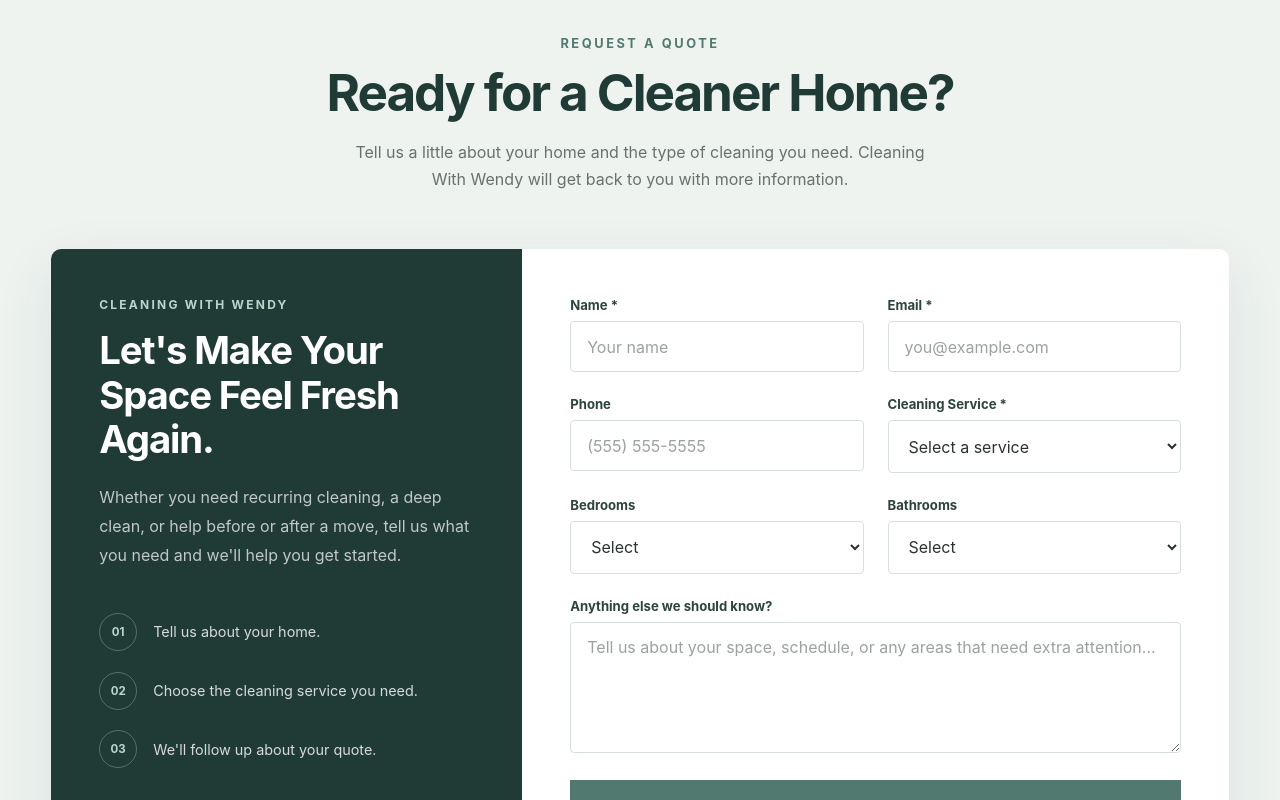
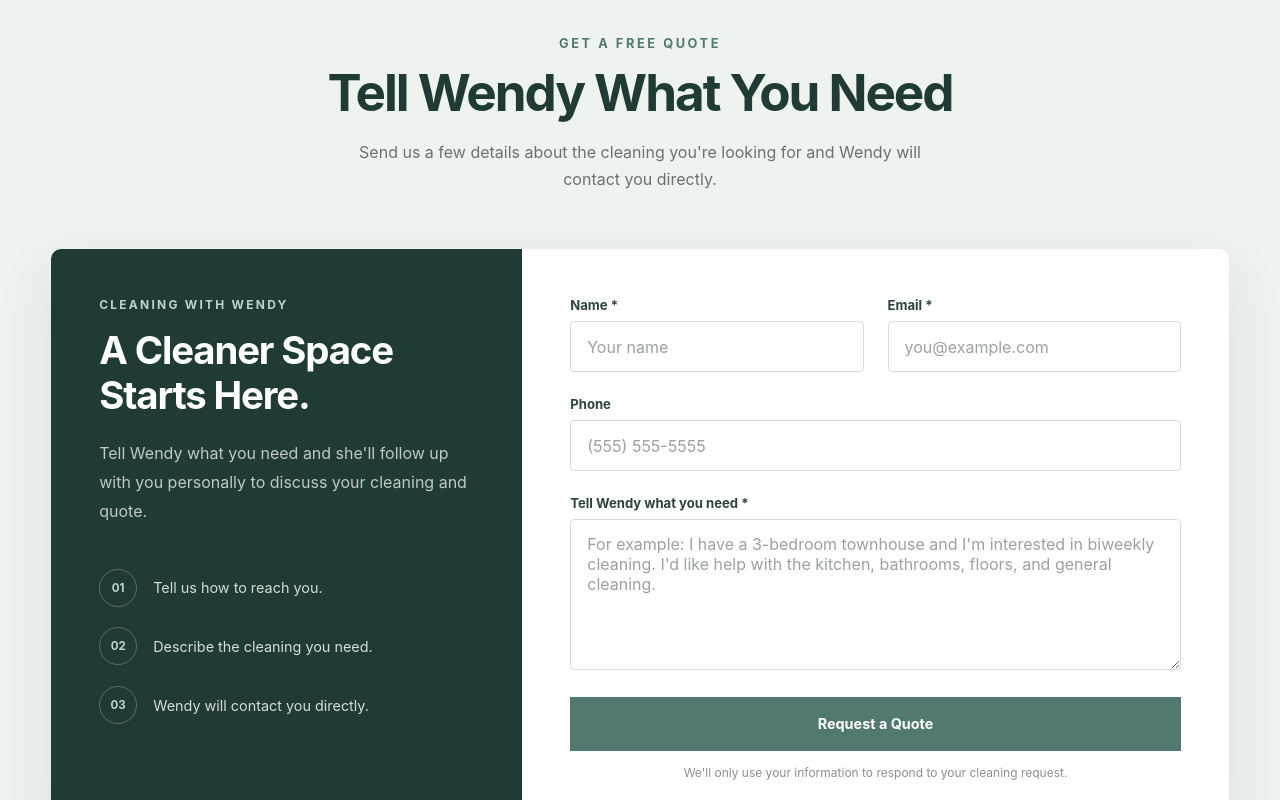
Before and after one commit to XtianFreolo/cleaning-website, a React (Vite) app in the folder client/: page / in a window 1280 px wide. Shown: the part 4300-5100 px from the top of the page. Built offline with nearby package versions, Linux system fonts and the light colour scheme.

Commit message:
Making the website more simpler

```diff
--- a/client/src/components/QuoteForm/QuoteForm.tsx
+++ b/client/src/components/QuoteForm/QuoteForm.tsx
@@ -3,68 +3,74 @@ import type { ChangeEvent, FormEvent } from "react";
 
 import styles from "./QuoteForm.module.css";
 
+
 type QuoteFormData = {
     name: string;
     email: string;
     phone: string;
-    service: string;
-    bedrooms: string;
-    bathrooms: string;
     message: string;
 };
 
-type SubmitStatus = "idle" | "submitting" | "success" | "error";
+
+type SubmitStatus =
+    | "idle"
+    | "submitting"
+    | "success"
+    | "error";
+
 
 function QuoteForm() {
-    // Stores everything the customer types/selects in the form.
     const [formData, setFormData] = useState<QuoteFormData>({
         name: "",
         email: "",
         phone: "",
-        service: "",
-        bedrooms: "",
-        bathrooms: "",
         message: "",
     });
 
-    // Keeps track of what the form is currently doing.
+
     const [submitStatus, setSubmitStatus] =
         useState<SubmitStatus>("idle");
 
-    // Stores the message we want to show underneath the button.
-    const [submitMessage, setSubmitMessage] = useState("");
+
+    const [submitMessage, setSubmitMessage] =
+        useState("");
+
 
     const handleChange = (
         event:
             | ChangeEvent<HTMLInputElement>
-            | ChangeEvent<HTMLSelectElement>
             | ChangeEvent<HTMLTextAreaElement>
     ) => {
         const { name, value } = event.target;
+
 
         setFormData((previousData) => ({
             ...previousData,
             [name]: value,
         }));
 
-        // If the customer starts filling out another quote after
-        // previously submitting one, remove the old success/error message.
-        if (submitStatus === "success" || submitStatus === "error") {
+
+        if (
+            submitStatus === "success" ||
+            submitStatus === "error"
+        ) {
             setSubmitStatus("idle");
             setSubmitMessage("");
         }
     };
 
-    const handleSubmit = async (event: FormEvent<HTMLFormElement>) => {
-        // Prevent the browser from refreshing when the form is submitted.
+
+    const handleSubmit = async (
+        event: FormEvent<HTMLFormElement>
+    ) => {
         event.preventDefault();
 
-        // Immediately change the button to "Sending..."
+
         setSubmitStatus("submitting");
         setSubmitMessage("");
 
+
         try {
-            // Send the quote information to our Express backend.
             const response = await fetch(
                 "http://localhost:5000/api/quotes",
                 {
@@ -74,110 +80,140 @@ function QuoteForm() {
                         "Content-Type": "application/json",
                     },
 
-                    body: JSON.stringify(formData),
+                    body: JSON.stringify({
+                        name: formData.name,
+                        email: formData.email,
+                        phone: formData.phone,
+                        message: formData.message,
+                    }),
                 }
             );
 
-            // Convert the JSON response from Express into JavaScript.
+
             const data = await response.json();
 
-            // fetch() does not automatically throw an error for
-            // HTTP errors such as 400 or 500, so we check manually.
+
             if (!response.ok) {
                 throw new Error(
                     data.message ||
-                    "Something went wrong while submitting your quote."
+                        "Something went wrong while sending your request."
                 );
             }
 
-            console.log("Quote submitted successfully:", data);
 
-            // Tell React that the submission succeeded.
             setSubmitStatus("success");
 
             setSubmitMessage(
-                "Thank you! We received your quote request and will be in touch soon."
+                "Thank you! Wendy received your request and will be in touch soon."
             );
 
-            // Clear the form after a successful submission.
+
             setFormData({
                 name: "",
                 email: "",
                 phone: "",
-                service: "",
-                bedrooms: "",
-                bathrooms: "",
                 message: "",
             });
+
         } catch (error) {
-            console.error("Error submitting quote:", error);
+            console.error(
+                "Error submitting cleaning request:",
+                error
+            );
 
-            // Tell React that something went wrong.
+
             setSubmitStatus("error");
+
 
             if (error instanceof Error) {
                 setSubmitMessage(error.message);
             } else {
                 setSubmitMessage(
-                    "We couldn't submit your quote right now. Please try again."
+                    "We couldn't send your request right now. Please try again."
                 );
             }
         }
     };
 
+
     return (
-        <section id="quote" className={styles.quoteSection}>
+        <section
+            id="quote"
+            className={styles.quoteSection}
+        >
             <div className={styles.container}>
+
                 <div className={styles.heading}>
-                    <p className={styles.eyebrow}>Request a Quote</p>
+                    <p className={styles.eyebrow}>
+                        Get a Free Quote
+                    </p>
 
-                    <h2>Ready for a Cleaner Home?</h2>
+                    <h2>
+                        Tell Wendy What You Need
+                    </h2>
 
                     <p>
-                        Tell us a little about your home and the type of cleaning you need.
-                        Cleaning With Wendy will get back to you with more information.
+                        Send us a few details about the cleaning
+                        you&apos;re looking for and Wendy will
+                        contact you directly.
                     </p>
                 </div>
 
+
                 <div className={styles.quoteBox}>
+
                     <div className={styles.infoSide}>
+
                         <p className={styles.infoEyebrow}>
                             Cleaning With Wendy
                         </p>
 
                         <h3>
-                            Let&apos;s Make Your Space Feel Fresh Again.
+                            A Cleaner Space Starts Here.
                         </h3>
 
                         <p>
-                            Whether you need recurring cleaning, a deep clean, or help before
-                            or after a move, tell us what you need and we&apos;ll help you get
-                            started.
+                            Tell Wendy what you need and she&apos;ll
+                            follow up with you personally to discuss
+                            your cleaning and quote.
                         </p>
 
+
                         <div className={styles.infoList}>
+
                             <div>
                                 <span>01</span>
-                                <p>Tell us about your home.</p>
+                                <p>
+                                    Tell us how to reach you.
+                                </p>
                             </div>
 
                             <div>
                                 <span>02</span>
-                                <p>Choose the cleaning service you need.</p>
+                                <p>
+                                    Describe the cleaning you need.
+                                </p>
                             </div>
 
                             <div>
                                 <span>03</span>
-                                <p>We&apos;ll follow up about your quote.</p>
+                                <p>
+                                    Wendy will contact you directly.
+                                </p>
                             </div>
+
                         </div>
+
                     </div>
+
 
                     <form
                         className={styles.form}
                         onSubmit={handleSubmit}
                     >
+
                         <div className={styles.formGrid}>
+
                             <div className={styles.field}>
                                 <label htmlFor="name">
                                     Name *
@@ -193,6 +229,7 @@ function QuoteForm() {
                                     required
                                 />
                             </div>
+
 
                             <div className={styles.field}>
                                 <label htmlFor="email">
@@ -210,7 +247,10 @@ function QuoteForm() {
                                 />
                             </div>
 
-                            <div className={styles.field}>
+
+                            <div
+                                className={`${styles.field} ${styles.fullWidth}`}
+                            >
                                 <label htmlFor="phone">
                                     Phone
                                 </label>
@@ -225,141 +265,40 @@ function QuoteForm() {
                                 />
                             </div>
 
-                            <div className={styles.field}>
-                                <label htmlFor="service">
-                                    Cleaning Service *
-                                </label>
-
-                                <select
-                                    id="service"
-                                    name="service"
-                                    value={formData.service}
-                                    onChange={handleChange}
-                                    required
-                                >
-                                    <option value="">
-                                        Select a service
-                                    </option>
-
-                                    <option value="standard">
-                                        Standard Cleaning
-                                    </option>
-
-                                    <option value="deep">
-                                        Deep Cleaning
-                                    </option>
-
-                                    <option value="move">
-                                        Move-In / Move-Out
-                                    </option>
-
-                                    <option value="other">
-                                        Other
-                                    </option>
-                                </select>
-                            </div>
-
-                            <div className={styles.field}>
-                                <label htmlFor="bedrooms">
-                                    Bedrooms
-                                </label>
-
-                                <select
-                                    id="bedrooms"
-                                    name="bedrooms"
-                                    value={formData.bedrooms}
-                                    onChange={handleChange}
-                                >
-                                    <option value="">
-                                        Select
-                                    </option>
-
-                                    <option value="studio">
-                                        Studio
-                                    </option>
-
-                                    <option value="1">
-                                        1 Bedroom
-                                    </option>
-
-                                    <option value="2">
-                                        2 Bedrooms
-                                    </option>
-
-                                    <option value="3">
-                                        3 Bedrooms
-                                    </option>
-
-                                    <option value="4">
-                                        4 Bedrooms
-                                    </option>
-
-                                    <option value="5+">
-                                        5+ Bedrooms
-                                    </option>
-                                </select>
-                            </div>
-
-                            <div className={styles.field}>
-                                <label htmlFor="bathrooms">
-                                    Bathrooms
-                                </label>
-
-                                <select
-                                    id="bathrooms"
-                                    name="bathrooms"
-                                    value={formData.bathrooms}
-                                    onChange={handleChange}
-                                >
-                                    <option value="">
-                                        Select
-                                    </option>
-
-                                    <option value="1">
-                                        1 Bathroom
-                                    </option>
-
-                                    <option value="2">
-                                        2 Bathrooms
-                                    </option>
-
-                                    <option value="3">
-                                        3 Bathrooms
-                                    </option>
-
-                                    <option value="4+">
-                                        4+ Bathrooms
-                                    </option>
-                                </select>
-                            </div>
 
                             <div
                                 className={`${styles.field} ${styles.fullWidth}`}
                             >
                                 <label htmlFor="message">
-                                    Anything else we should know?
+                                    Tell Wendy what you need *
                                 </label>
 
                                 <textarea
                                     id="message"
                                     name="message"
-                                    rows={5}
-                                    placeholder="Tell us about your space, schedule, or any areas that need extra attention..."
+                                    rows={6}
+                                    placeholder="For example: I have a 3-bedroom townhouse and I'm interested in biweekly cleaning. I'd like help with the kitchen, bathrooms, floors, and general cleaning."
                                     value={formData.message}
                                     onChange={handleChange}
+                                    required
                                 />
                             </div>
+
                         </div>
+
 
                         <button
                             type="submit"
                             className={styles.submitButton}
-                            disabled={submitStatus === "submitting"}
+                            disabled={
+                                submitStatus === "submitting"
+                            }
                         >
                             {submitStatus === "submitting"
                                 ? "Sending..."
-                                : "Request My Quote"}
+                                : "Request a Quote"}
                         </button>
+
 
                         {submitStatus === "success" && (
                             <p
@@ -371,6 +310,7 @@ function QuoteForm() {
                             </p>
                         )}
 
+
                         {submitStatus === "error" && (
                             <p
                                 className={styles.errorMessage}
@@ -380,15 +320,20 @@ function QuoteForm() {
                             </p>
                         )}
 
+
                         <p className={styles.formNote}>
-                            We&apos;ll only use your information to respond to your cleaning
-                            request.
+                            We&apos;ll only use your information
+                            to respond to your cleaning request.
                         </p>
+
                     </form>
+
                 </div>
+
             </div>
         </section>
     );
 }
 
+
 export default QuoteForm;
```
Also changed, not shown: 2 other files (tests, documents, lock files or other folders).
